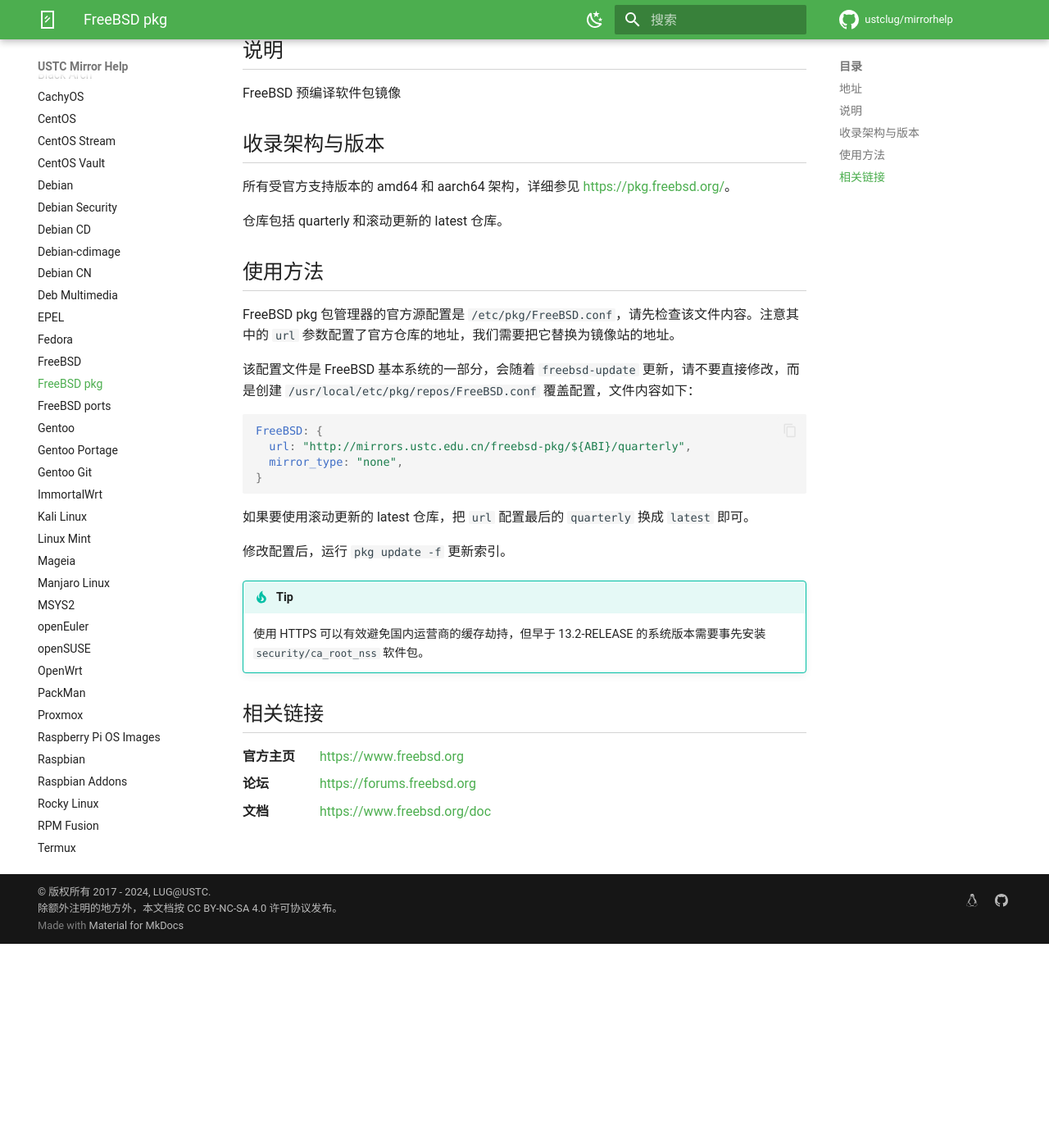
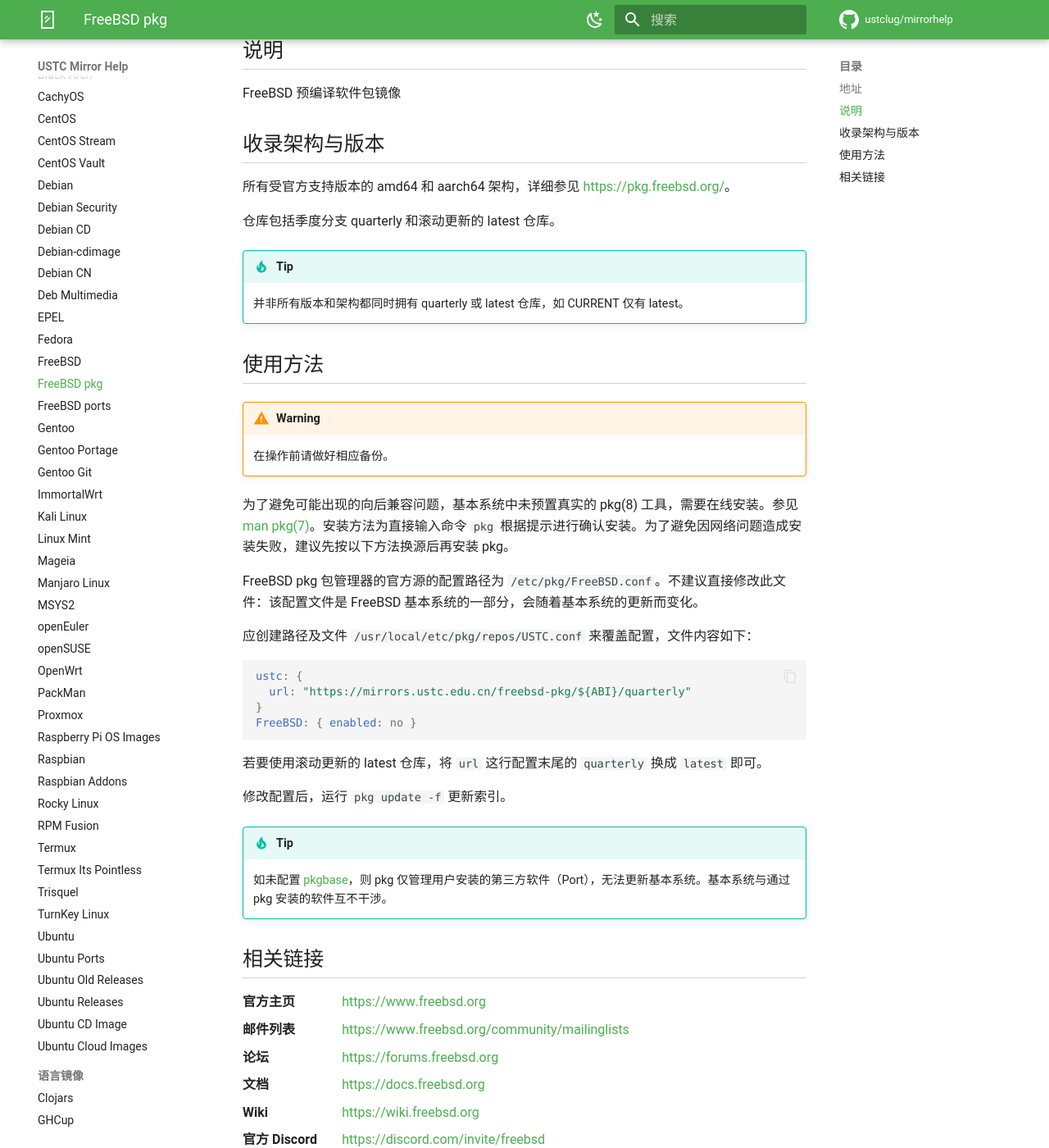
Before and after one commit to ustclug/mirrorhelp, an MkDocs documentation site: the page built from docs/freebsd-pkg.md, in a window 1280 px wide and 1400 px high, scrolled down 249 px. Shown: the whole window at 82% size. Built offline with MkDocs 1.6.1 and Material for MkDocs 9.7.7, drawn with Linux system fonts in a browser that asks for light colours; comment, search, counter and statistics services are not loaded.

Commit message:
Update FreeBSD docs for improved clarity and HTTPS (#292)
* Update FreeBSD docs for improved clarity and HTTPS

Enhanced documentation for FreeBSD pkg and ports mirrors, clarified configuration steps, updated URLs to use HTTPS, added tips and warnings, and expanded related links with mailing lists, wiki, and Discord. Also clarified the distinction between STABLE and RELEASE versions in the main FreeBSD doc.

* Fix formatting issues in FreeBSD docs

Corrected whitespace and formatting inconsistencies in freebsd-ports.md and freebsd.md for improved readability and consistency.

* Update docs/freebsd-pkg.md

Co-authored-by: taoky <taoky99@outlook.com>

* Update docs/freebsd-pkg.md

Co-authored-by: taoky <taoky99@outlook.com>

* Update docs/freebsd-pkg.md

Co-authored-by: taoky <taoky99@outlook.com>

* Update docs/freebsd.md

Co-authored-by: taoky <taoky99@outlook.com>

* Update FreeBSD docs formatting and wording

Standardized 'Wiki' capitalization and Discord link formatting in freebsd.md and freebsd-ports.md. Changed code block language from 'ini' to 'yaml' in freebsd-pkg.md and adjusted spacing for improved clarity. Minor wording update to discourage use of '--depth' in ports documentation.

---------

Co-authored-by: taoky <taoky99@outlook.com>

````diff
--- a/docs/freebsd-pkg.md
+++ b/docs/freebsd-pkg.md
@@ -12,28 +12,38 @@
 
 所有受官方支持版本的 amd64 和 aarch64 架构，详细参见 <https://pkg.freebsd.org/>。
 
-仓库包括 quarterly 和滚动更新的 latest 仓库。
+仓库包括季度分支 quarterly 和滚动更新的 latest 仓库。
+
+!!! tip
+
+    并非所有版本和架构都同时拥有 quarterly 或 latest 仓库，如 CURRENT 仅有 latest。
 
 ## 使用方法
 
-FreeBSD pkg 包管理器的官方源配置是 `/etc/pkg/FreeBSD.conf`，请先检查该文件内容。注意其中的 `url` 参数配置了官方仓库的地址，我们需要把它替换为镜像站的地址。
+!!! warning
 
-该配置文件是 FreeBSD 基本系统的一部分，会随着 `freebsd-update` 更新，请不要直接修改，而是创建 `/usr/local/etc/pkg/repos/FreeBSD.conf` 覆盖配置，文件内容如下：
+    在操作前请做好相应备份。
+
+为了避免可能出现的向后兼容问题，基本系统中未预置真实的 pkg(8) 工具，需要在线安装。参见 [man pkg(7)](https://man.freebsd.org/cgi/man.cgi?query=pkg)。安装方法为直接输入命令 `pkg` 根据提示进行确认安装。为了避免因网络问题造成安装失败，建议先按以下方法换源后再安装 pkg。
+
+FreeBSD pkg 包管理器的官方源的配置路径为 `/etc/pkg/FreeBSD.conf`。不建议直接修改此文件：该配置文件是 FreeBSD 基本系统的一部分，会随着基本系统的更新而变化。
+
+应创建路径及文件 `/usr/local/etc/pkg/repos/USTC.conf` 来覆盖配置，文件内容如下：
 
 ```yaml
-FreeBSD: {
-  url: "http://mirrors.ustc.edu.cn/freebsd-pkg/${ABI}/quarterly",
-  mirror_type: "none",
+ustc: {
+  url: "https://mirrors.ustc.edu.cn/freebsd-pkg/${ABI}/quarterly"
 }
+FreeBSD: { enabled: no }
 ```
 
-如果要使用滚动更新的 latest 仓库，把 `url` 配置最后的 `quarterly` 换成 `latest` 即可。
+若要使用滚动更新的 latest 仓库，将 `url` 这行配置末尾的 `quarterly` 换成 `latest` 即可。
 
 修改配置后，运行 `pkg update -f` 更新索引。
 
 !!! tip
 
-    使用 HTTPS 可以有效避免国内运营商的缓存劫持，但早于 13.2-RELEASE 的系统版本需要事先安装 `security/ca_root_nss` 软件包。
+    如未配置 [pkgbase](https://wiki.freebsd.org/pkgbase)，则 pkg 仅管理用户安装的第三方软件（Port），无法更新基本系统。基本系统与通过 pkg 安装的软件互不干涉。
 
 ## 相关链接
 
@@ -41,10 +51,22 @@
 
 :   <https://www.freebsd.org>
 
+邮件列表
+
+:   <https://www.freebsd.org/community/mailinglists>
+
 论坛
 
 :   <https://forums.freebsd.org>
 
 文档
 
-:   <https://www.freebsd.org/doc>
+:   <https://docs.freebsd.org>
+
+Wiki
+
+:   <https://wiki.freebsd.org>
+
+官方 Discord
+
+:   <https://discord.com/invite/freebsd>
````
Also changed, not shown: docs/freebsd-ports.md (+20 -8 lines), docs/freebsd.md (+26 -5 lines).
